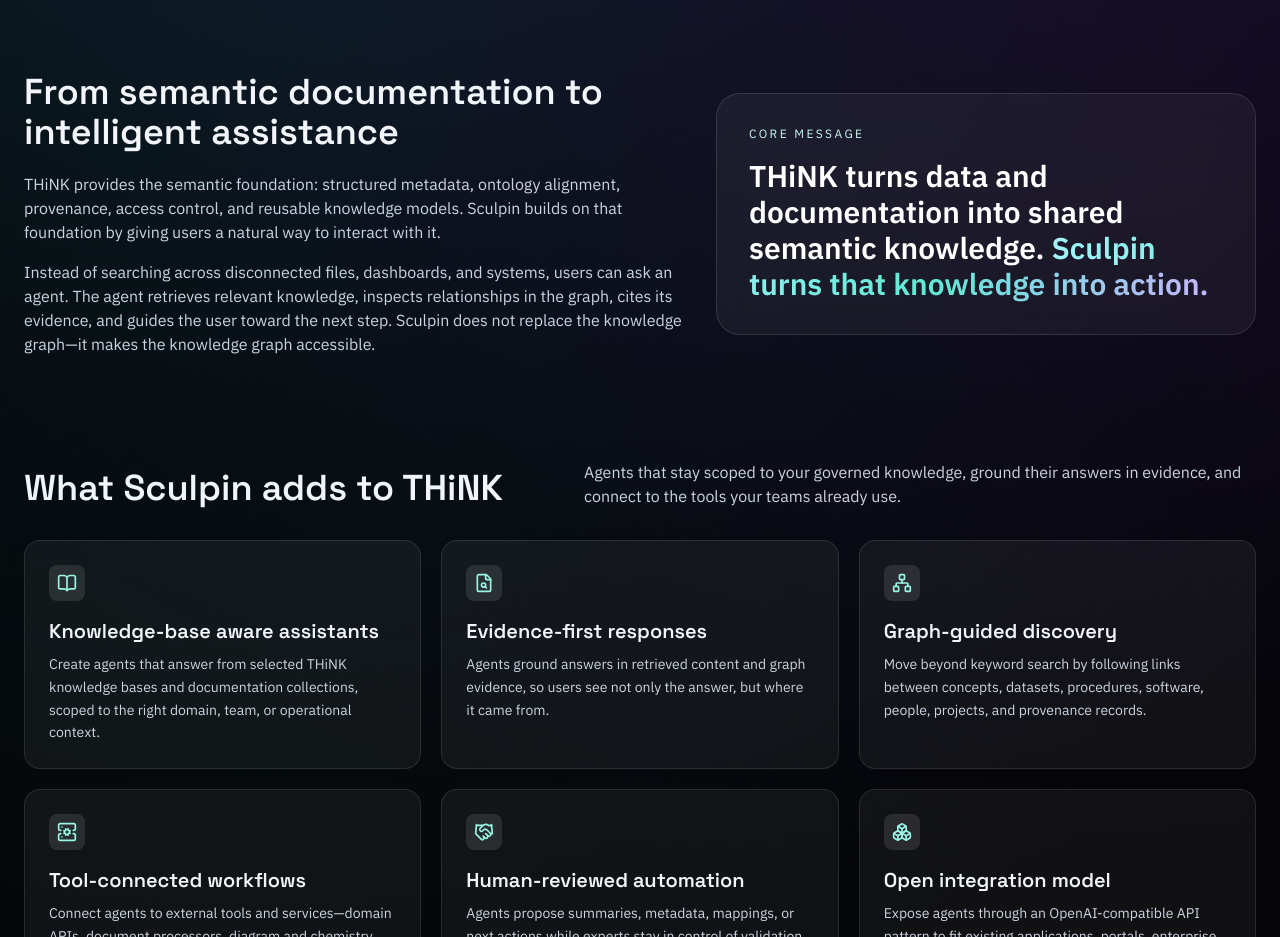
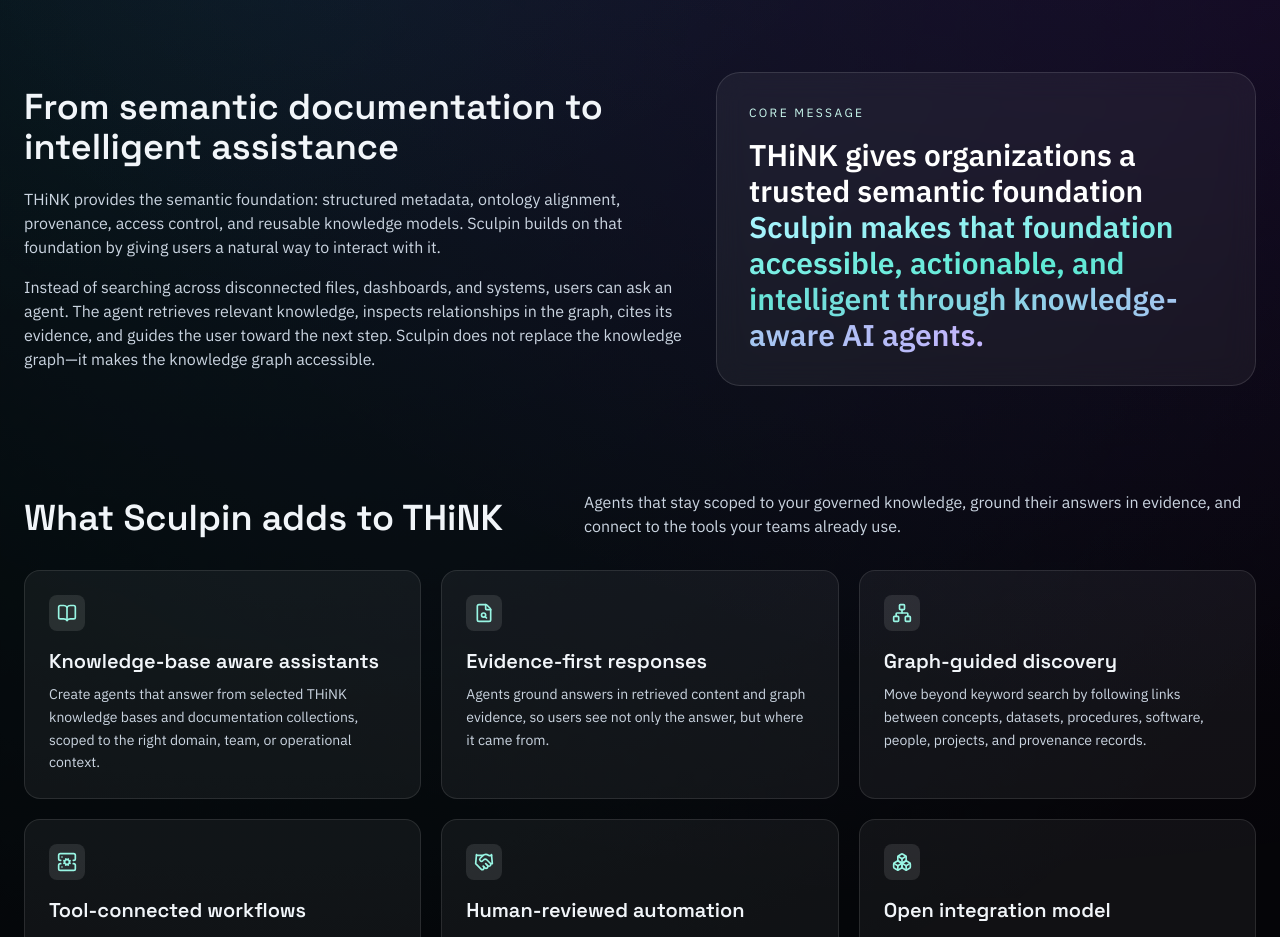
Before and after one commit to SemanticMatter/semanticmatter_landingpage, a Next.js app: page /products/sculpin in a window 1280 px wide. Shown: the part 880-1817 px from the top of the page. Built offline with nearby package versions, Linux system fonts and the light colour scheme.

Commit message:
Updated core message

```diff
--- a/app/products/sculpin/page.tsx
+++ b/app/products/sculpin/page.tsx
@@ -258,10 +258,10 @@
               Core message
             </p>
             <p className="mt-4 font-[var(--font-heading)] text-2xl font-semibold leading-snug text-white md:text-3xl">
-              THiNK turns data and documentation into shared semantic knowledge.
+              THiNK gives organizations a trusted semantic foundation
               <span className="bg-gradient-to-r from-cyan-200 via-teal-300 to-violet-300 bg-clip-text text-transparent">
                 {" "}
-                Sculpin turns that knowledge into action.
+                Sculpin makes that foundation accessible, actionable, and intelligent through knowledge-aware AI agents.
               </span>
             </p>
           </div>
```
